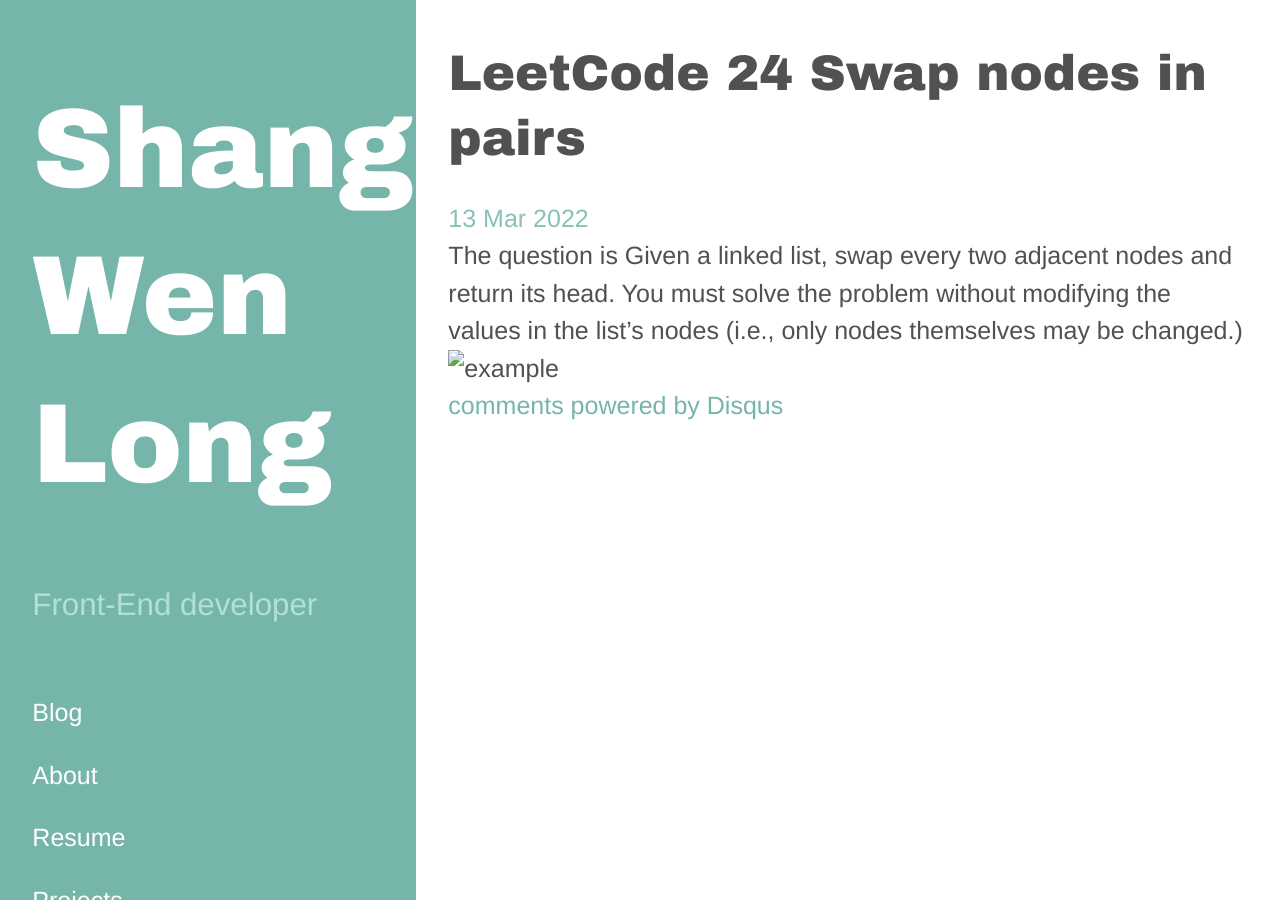
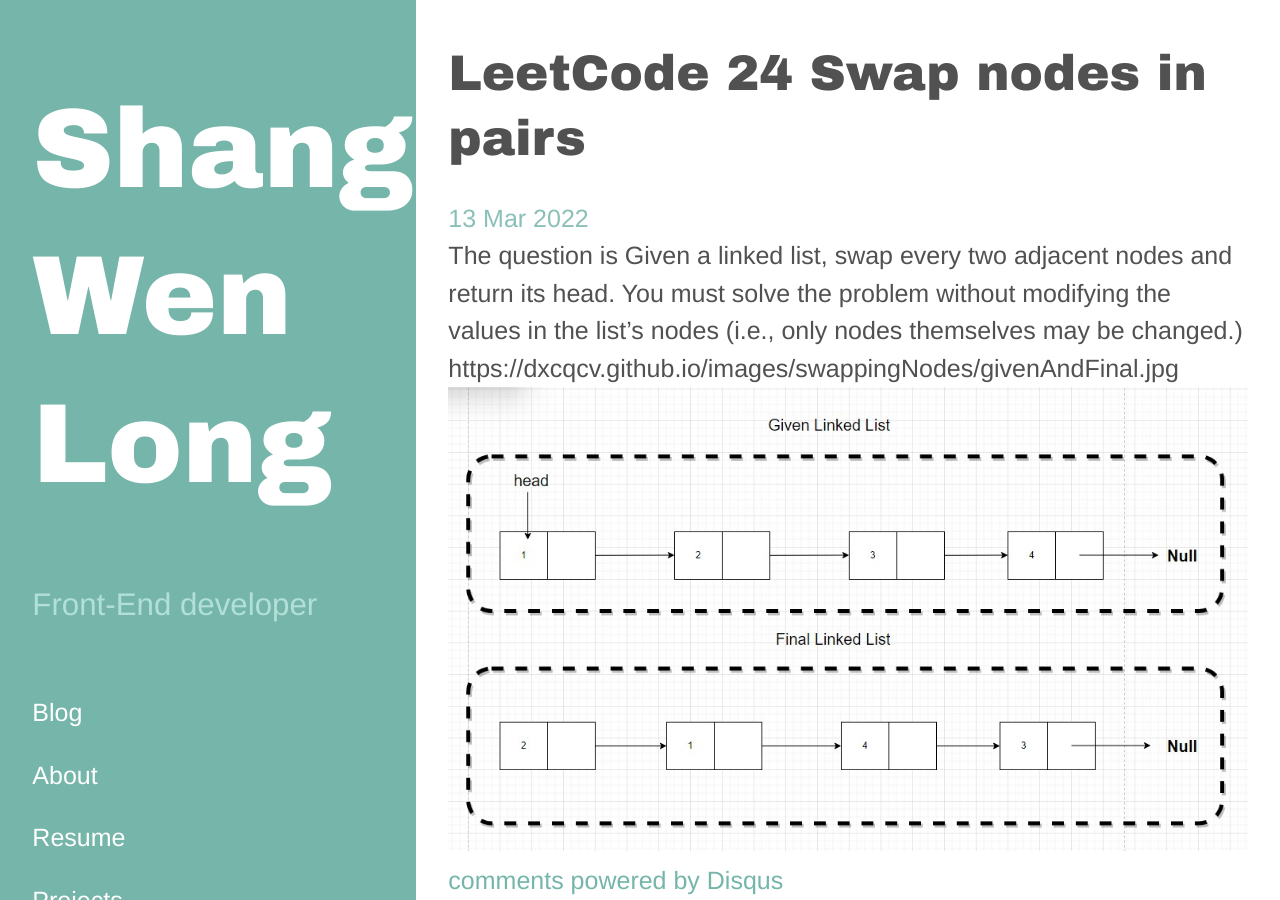
Before and after one commit to dxcqcv/dxcqcv.github.io, a Jekyll site: the page built from _posts/2022-03-13-swapping-nodes.md, in a window 1280 px wide. Built offline with Jekyll 4.4.1, drawn with Linux system fonts in a browser that asks for light colours; comment, search, counter and statistics services are not loaded.

Commit message:
fix: img path

```diff
--- a/_posts/2022-03-13-swapping-nodes.md
+++ b/_posts/2022-03-13-swapping-nodes.md
@@ -8,5 +8,6 @@ excerpt: All about leetCode 24 Swap Nodes in Pairs
 
 The question is Given a linked list, swap every two adjacent nodes and return its head. You must solve the problem without modifying the values in the list's nodes (i.e., only nodes themselves may be changed.)
 
+https://dxcqcv.github.io/images/swappingNodes/givenAndFinal.jpg
 
-![example](../images/swappingNodes/givenAndFinal.jpg)
+![example](/images/swappingNodes/givenAndFinal.jpg)
```
